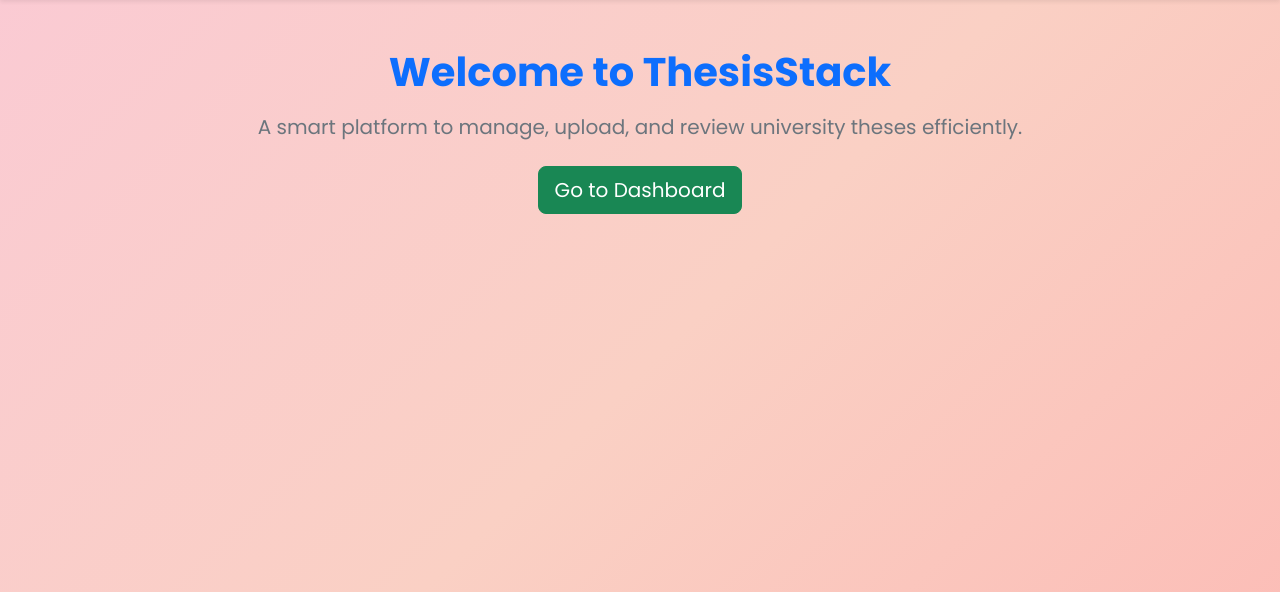
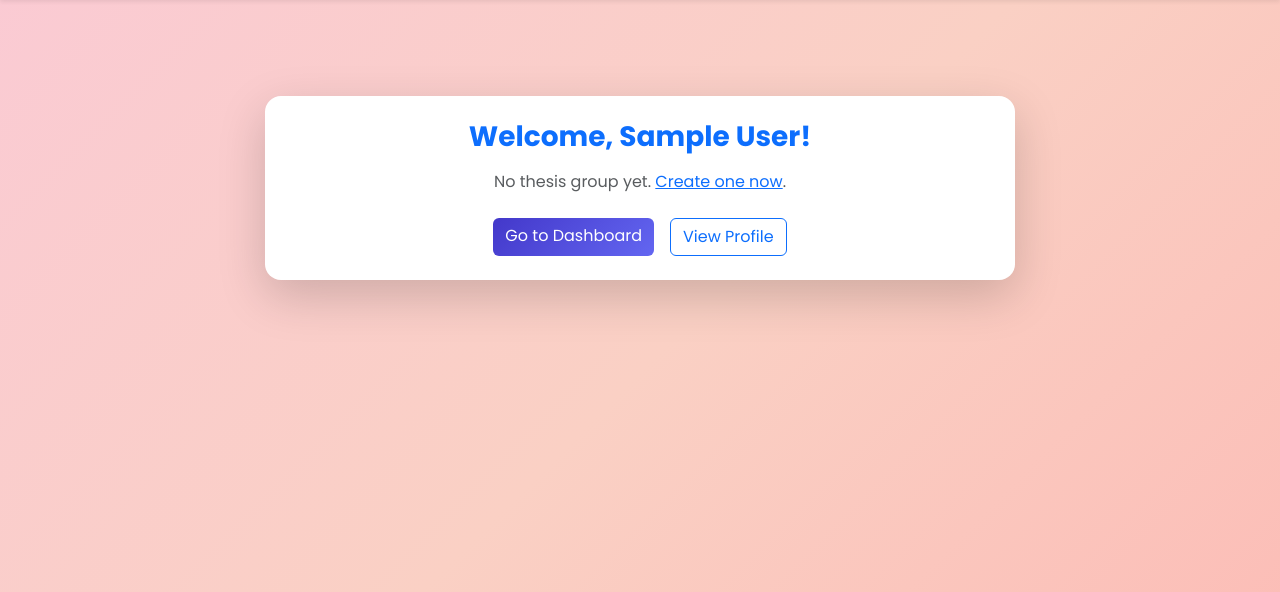
Before and after one commit to FairuzAnam007/Thesis_Stack, a Django app: page / in a window 1280 px wide. Shown: the part 76-668 px from the top of the page. Run offline with Django 5.2, Linux system fonts and the light colour scheme; the visitor is signed in with stand-in values (Sample User, id 1); parts of the project's set-up code (start-up, migrations or seed data) failed here and were passed over.

Commit message:
home Template

```diff
--- a/Thesis Stack/thesisstack/main/templates/home.html
+++ b/Thesis Stack/thesisstack/main/templates/home.html
@@ -1,22 +1,66 @@
 {% extends 'base.html' %}
 {% load static %}
+{% block title %}Home | ThesisStack{% endblock %}
+{% block content %}
 
-{% block title %}Home - ThesisStack{% endblock %}
+<section class="text-center py-5" data-aos="fade-up">
+  <div class="container">
+    {% if user.is_authenticated %}
+      <div class="card shadow-lg border-0 rounded-4 mx-auto mb-4" style="max-width: 750px;">
+        <div class="card-body p-4">
+          <h3 class="fw-bold text-primary mb-3">Welcome, {{ user.get_full_name|default:user.username }}!</h3>
+          {% if profile %}
+            <img src="{{ profile.image.url }}" class="rounded-circle mb-3"
+                 style="width: 120px; height: 120px; object-fit: cover;">
+            <p class="text-muted mb-1"><strong>Department:</strong> {{ profile.department|default:"N/A" }}</p>
+            <p class="text-muted mb-1"><strong>Phone:</strong> {{ profile.phone|default:"N/A" }}</p>
+          {% endif %}
 
-{% block content %}
-<div class="text-center">
-  <h1 class="fw-bold mb-3 text-primary">Welcome to ThesisStack</h1>
+          {% if user.role == 'student' %}
+            {% if thesis_group %}
+              <div class="alert alert-info mt-3">
+                You are part of <strong>{{ thesis_group.name }}</strong><br>
+                Topic: {{ thesis_group.topic }}<br>
+                <strong>Group CGPA:</strong> {{ thesis_group.group_cgpa }}
+              </div>
+              {% if supervision %}
+                <div class="alert alert-success mt-3">
+                  ✅ {{ supervision.supervisor.get_full_name|default:supervision.supervisor.username }} selected your group.
+                </div>
+              {% else %}
+                <div class="alert alert-warning mt-3">Waiting for faculty selection...</div>
+              {% endif %}
+            {% else %}
+              <p class="text-muted">No thesis group yet. <a href="{% url 'create_group' %}">Create one now</a>.</p>
+            {% endif %}
+          {% elif user.role == 'supervisor' %}
+            {% if faculty %}
+              <p class="text-muted mb-0"><strong>Designation:</strong> {{ faculty.designation }}</p>
+              <p class="text-muted mb-3"><strong>Seniority Rank:</strong> {{ faculty.seniority_rank }}</p>
+            {% endif %}
+          {% endif %}
 
+          <div class="d-flex justify-content-center gap-3 mt-4">
+            {% if user.role == 'student' %}
+              <a href="{% url 'student_dashboard' %}" class="btn uap-btn">Go to Dashboard</a>
+            {% elif user.role == 'supervisor' %}
+              <a href="{% url 'faculty_dashboard' %}" class="btn uap-btn">Go to Dashboard</a>
+            {% elif user.role == 'admin' %}
+              <a href="{% url 'adm:admin_dashboard' %}" class="btn uap-btn">Go to Admin Panel</a>
+            {% endif %}
+            <a href="{% url 'profiles:view_profile' %}" class="btn btn-outline-primary">View Profile</a>
+          </div>
+        </div>
+      </div>
+    {% else %}
+      <h1 class="fw-bold text-primary mb-3">Welcome to ThesisStack</h1>
+      <p class="text-muted mb-4">A smart platform to manage, upload, and review university theses efficiently.</p>
+      <div class="d-flex justify-content-center gap-3">
+        <a href="{% url 'signup' %}" class="btn uap-btn btn-lg">Sign Up</a>
+        <a href="{% url 'login' %}" class="btn btn-outline-primary btn-lg">Login</a>
+      </div>
+    {% endif %}
+  </div>
+</section>
 
-  <p class="lead text-secondary mb-4">
-    A smart platform to manage, upload, and review university theses efficiently.
-  </p>
-
-  {% if user.is_authenticated %}
-    <a href="{% url 'student_dashboard' %}" class="btn btn-success btn-lg">Go to Dashboard</a>
-  {% else %}
-    <a href="{% url 'signup' %}" class="btn btn-primary btn-lg me-2">Get Started</a>
-    <a href="{% url 'login' %}" class="btn btn-outline-primary btn-lg">Login</a>
-  {% endif %}
-</div>
 {% endblock %}
```
